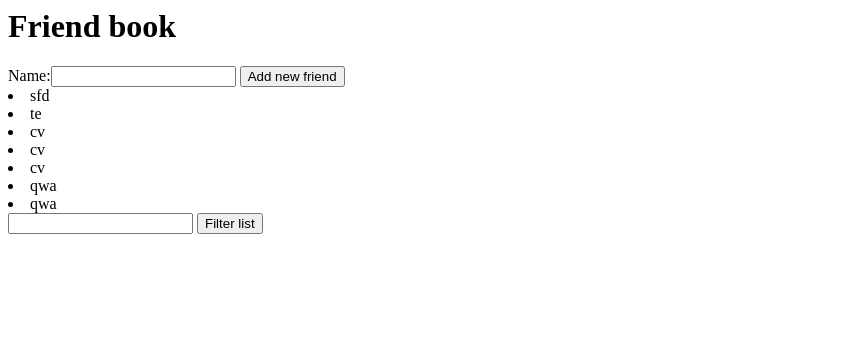
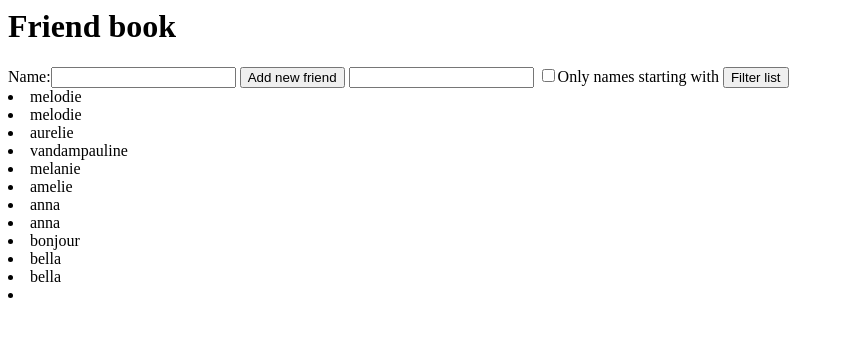
Before and after one commit to etiennefamery/etiennefamery.github.io, a PHP site: page / in a window 1280 px wide. Shown: the top 337 px of the page, without its empty margins (0-844 px from the left). Run offline with PHP 8.4, Linux system fonts and the light colour scheme; data that the repository does not hold is empty.

Commit message:
Add files via upload

```diff
--- a/friends.txt
+++ b/friends.txt
@@ -1,2 +1,11 @@
-<li>sfd</li><li>te</li><li>cv</li><li>cv</li><li>cv</li>
-<li>qwa</li><li>qwa</li>
+melodie
+melodie
+aurelie
+vandampauline
+melanie
+amelie
+anna
+anna
+bonjour
+bella
+bella
--- a/index.php
+++ b/index.php
@@ -5,38 +5,77 @@
 <form action="index.php" method="post">
 	<label>Name:<input type="text" name="name"></label>
 	<input type="submit" value="Add new friend">
+	<input type="text" name="nameFilter" >
+	<input type="checkbox" name="checkbox" value="value1">Only names starting with</input>
+	<input type="submit" value="Filter list">
 	<?php
+
+	$filename= 'friends.txt';
 	// appending to file
 	if (isset($_POST["name"]) && strlen($_POST["name"])>0){
-		$filename = 'friends.txt';
-		$var = "<li>";
-		$var .= $_POST["name"];
-		$var .= "</li>";
-		$file = fopen( $filename, "a" );
+		$var = $_POST["name"];
+		$var .= "\n";
+		$file = fopen($filename,"a");
 		fwrite( $file, $var );
 		fclose($file);
+		affichageEntier();
 
+	// loop to find friends names which start with the value typed into "nameFilter"
+	} elseif(isset($_POST["nameFilter"]) && strlen($_POST["nameFilter"])>0 && isset($_POST["checkbox"])){
+		$findme = $_POST["nameFilter"];
 		if ($file = fopen( $filename, "r" )){
-		while (!feof($file)) {
-			$line = fgets($file);
-			echo $line;
-		}
+			while (!feof($file)) {
+				$line = fgets($file);
+				$pos = strpos($line, $findme);
+				if ($pos !== false && $pos === 0){
+					$var = "<li>";
+					$var .= $line;
+					$var .= "</li>";
+					echo $var;
+				}
+			}
 		fclose($file);
 		}
-	}
-	else{
-		$filename = 'friends.txt';
+	//loop to find all names which contains the value typed into "nameFilter"
+	} elseif(isset($_POST["nameFilter"]) && strlen($_POST["nameFilter"])>0){
+		$findme = $_POST["nameFilter"];
 		if ($file = fopen( $filename, "r" )){
-		while (!feof($file)) {
-			$line = fgets($file);
-			echo $line;
-		}
+			while (!feof($file)) {
+				$line = fgets($file);
+				$pos = strpos($line, $findme);
+				if ($pos !== false){
+					$var = "<li>";
+					$var .= $line;
+					$var .= "</li>";
+					echo $var;
+				}
+			}
 		fclose($file);
 		}
+
+	} else{
+		affichageEntier();
 	}
+
+
+
+		function affichageEntier(){
+			$filename= 'friends.txt';
+			if ($file = fopen( $filename, "r" )){
+				while (!feof($file)) {
+					$line = fgets($file);
+					$var = "<li>";
+					$var .= $line;
+					$var .= "</li>";
+					echo $var;
+				}
+				fclose($file);
+			}
+		}
+
+
 	?>
-	<input type="text" name="nameFilter" value="<?=$nameFilter?>">
-	<input type="submit" value="Filter list">
+
 </form>
 
 </body>
```
